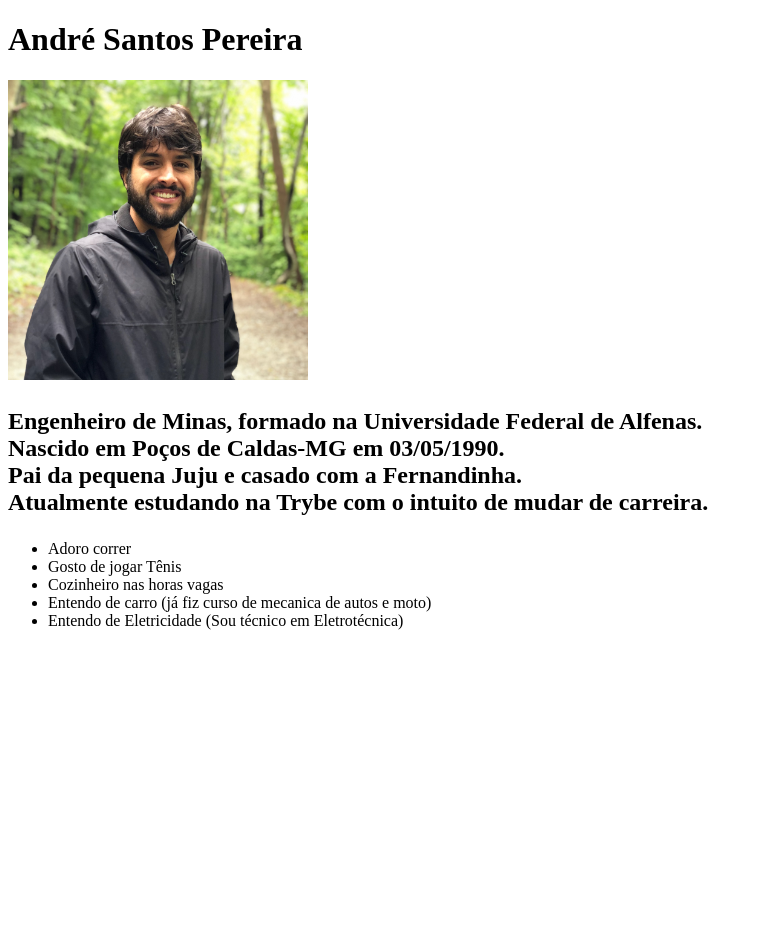
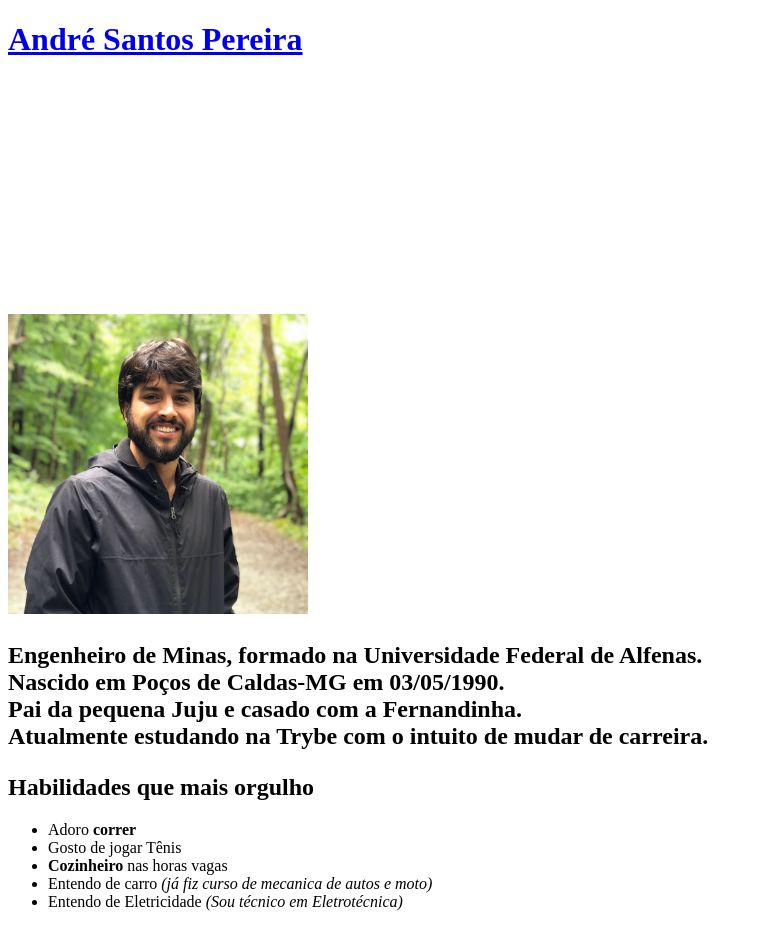
Before and after one commit to AndreSanpe/AndreSanpe.github.io, a plain HTML site: page index.html in a window 1280 px wide. Shown: the whole page, without its empty margins (0-763 px from the left). Before the commit the page ends 800 px from the top, so only its background shows below. Drawn offline with Linux system fonts and the light colour scheme.

Commit message:
Adicionando link interno na foto

```diff
--- a/index.html
+++ b/index.html
@@ -5,15 +5,21 @@
         <title>André Santos Pereira</title>
     </head>
     <body>
-        <h1>André Santos Pereira</h1>
-        <img src="./IMG_0331.jpeg" alt="Foto do André Santos Pereira sorrindo. Ao fundo é possivel ver árvores" width="300px">
+        <h1> <a href="#foto">André Santos Pereira</a></h1>
+        <br><br><br><br><br><br><br><br><br><br><br><br><br>
+        <img src="./IMG_0331.jpeg" id= "foto" alt="Foto do André Santos Pereira sorrindo. Ao fundo é possivel ver árvores" width="300px">
         <h2><p>Engenheiro de Minas, formado na Universidade Federal de Alfenas. <br> Nascido em Poços de Caldas-MG em 03/05/1990. <br> Pai da pequena Juju e casado com a Fernandinha. <br> Atualmente estudando na Trybe com o intuito de mudar de carreira. </p></h2>
+        <p>
+            <h2>Habilidades que mais orgulho</h2>
         <ul>
-            <li>Adoro correr</li>
+            <li>Adoro <strong>correr</strong></li>
             <li>Gosto de jogar Tênis</li>
-            <li>Cozinheiro nas horas vagas</li>
-            <li>Entendo de carro (já fiz curso de mecanica de autos e moto)</li>
-            <li>Entendo de Eletricidade (Sou técnico em Eletrotécnica) </li>
+            <li><strong>Cozinheiro</strong> nas horas vagas</li>
+            <li>Entendo de carro <i>(já fiz curso de mecanica de autos e moto)</i></li>
+            <li>Entendo de Eletricidade <i>(Sou técnico em Eletrotécnica)</i></li>
         </ul>
+        </p>
+
+
     </body>
 </html>
```
